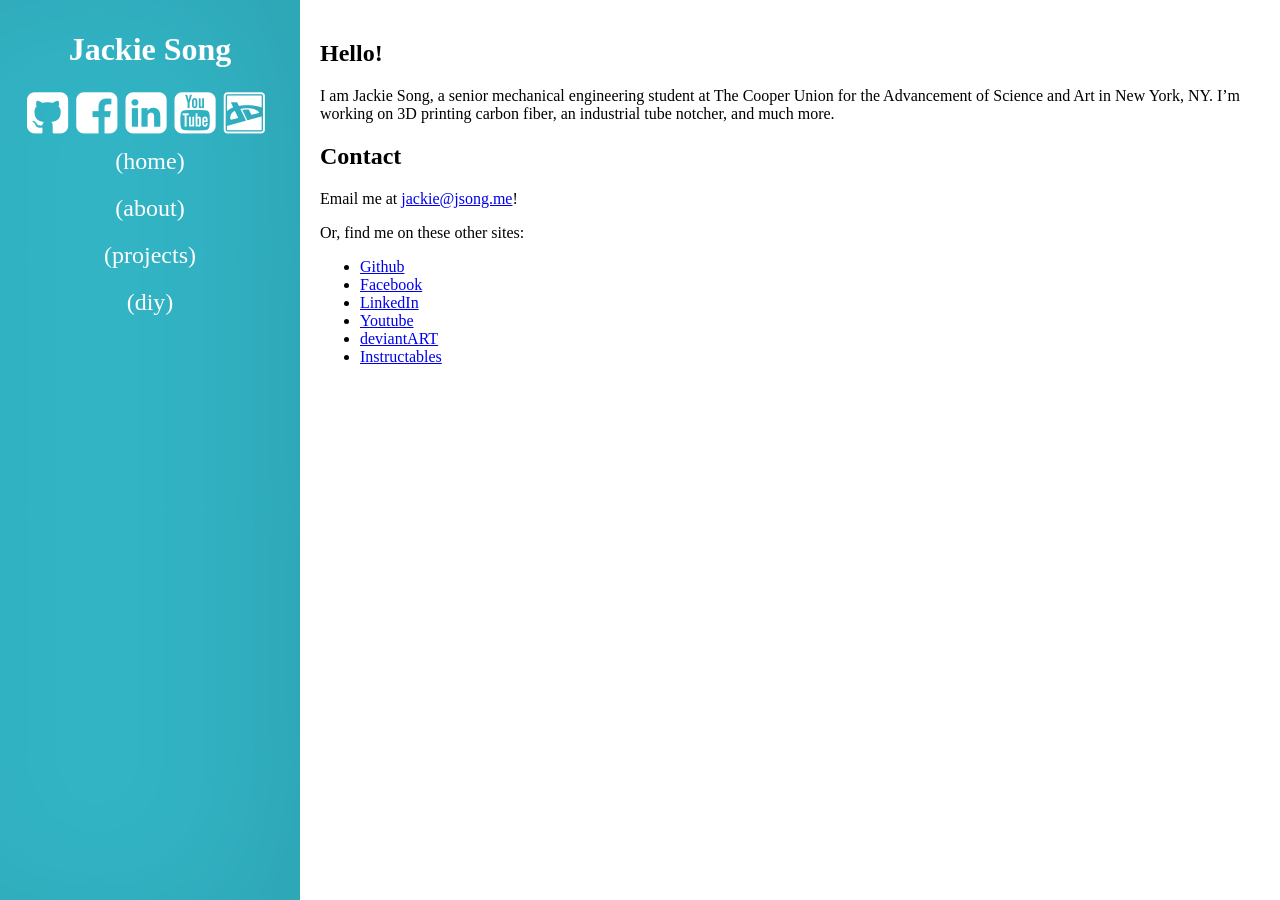
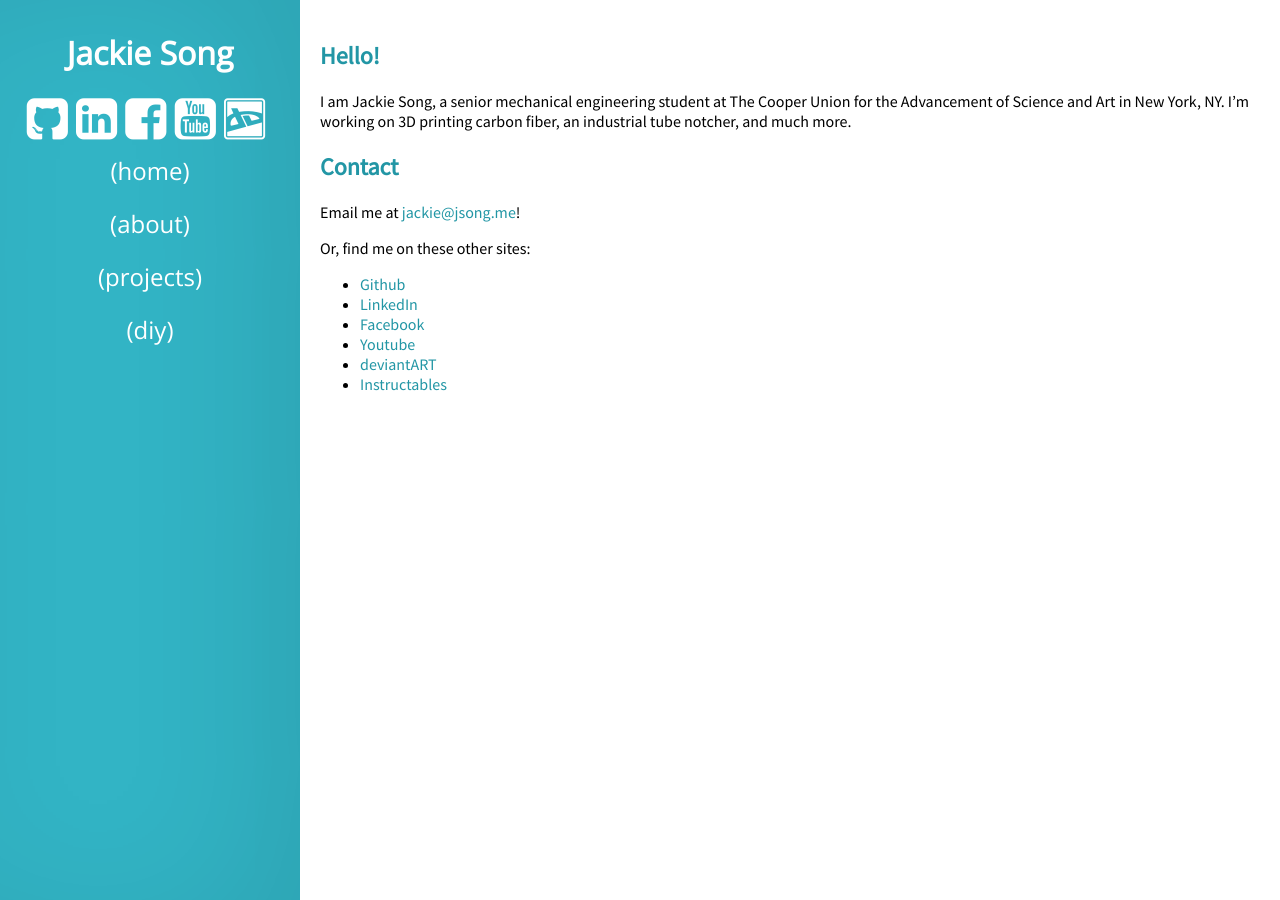
Before and after one commit to songjx/songjx-website, a Jekyll site: the page built from about/index.md, in a window 1280 px wide. Built offline with Jekyll 4.4.1, drawn with Linux system fonts in a browser that asks for light colours.

Commit message:
get fonts

```diff
--- a/_data/jackie.yml
+++ b/_data/jackie.yml
@@ -5,12 +5,12 @@ accounts:
   - site: Github
     url: http://github.com/songjx
     icon: fa-github-square
+  - site: LinkedIn
+    url: http://www.linkedin.com/pub/jacqueline-song/64/945/570/
+    icon: fa-linkedin-square
   - site: Facebook
     url: http://www.facebook.com/jackie.hey.song
     icon: fa-facebook-square
-  - site: LinkedIn
-    url: http://www.linkedin.com/pub/jacqueline-song/64/945/570/
-    icon: fa-linkedin-square
   - site: Youtube
     url: http://www.youtube.com/user/lavatomato
     icon: fa-youtube-square
--- a/_layouts/default.html
+++ b/_layouts/default.html
@@ -12,6 +12,12 @@
         <link   href="{{ site.url }}/font-awesome-4.2.0/css/font-awesome.min.css"
                 rel="stylesheet"
                 type="text/css" />
+        <link   href='http://fonts.googleapis.com/css?family=Open+Sans'
+                rel='stylesheet'
+                type='text/css'>
+        <link   href='http://fonts.googleapis.com/css?family=Source+Sans+Pro'
+                rel='stylesheet'
+                type='text/css'>
 	</head>
     <body>
         <div id="sidebar">
--- a/css/style.css
+++ b/css/style.css
@@ -13,6 +13,7 @@ body {
     padding:10px;
     box-shadow:-52px 0px 150px -20px rgba(0, 0, 0, 0.1) inset;
     text-align:center;
+    font-family: 'Open Sans', sans-serif;
 }
 
 #sidebar, #sidebar a {
@@ -20,7 +21,7 @@ body {
     text-decoration: none;
 }
 
-#sidebar a:hover {
+#sidebar a:hover, #content a:hover {
     color:hotPink;
 }
 
@@ -28,6 +29,7 @@ body {
     background-color:white;
     height:100%;
     padding:20px;
+    font-family: 'Source Sans Pro', sans-serif;
 }
 
 #menu {
@@ -46,3 +48,15 @@ body {
 i.account {
     margin:0px 2px;
 }
+
+#content h1, #content h2, #content h3, #content h4, #content h5, #content h6, #content a {
+    color: #2296A5;
+}
+
+#content a {
+    text-decoration: none;
+}
+
+#content a:hover {
+    text-decoration: underline;
+}
```
Also changed, not shown: 3 other files.
